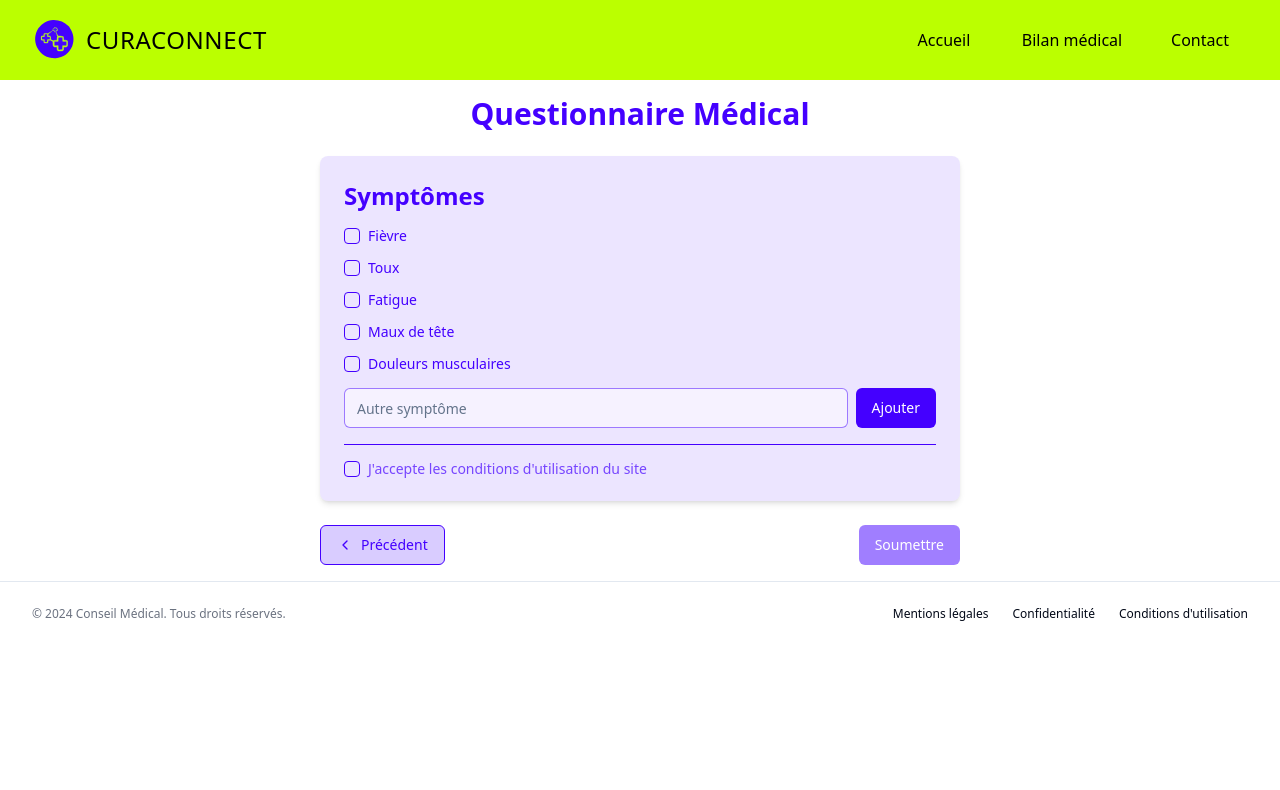
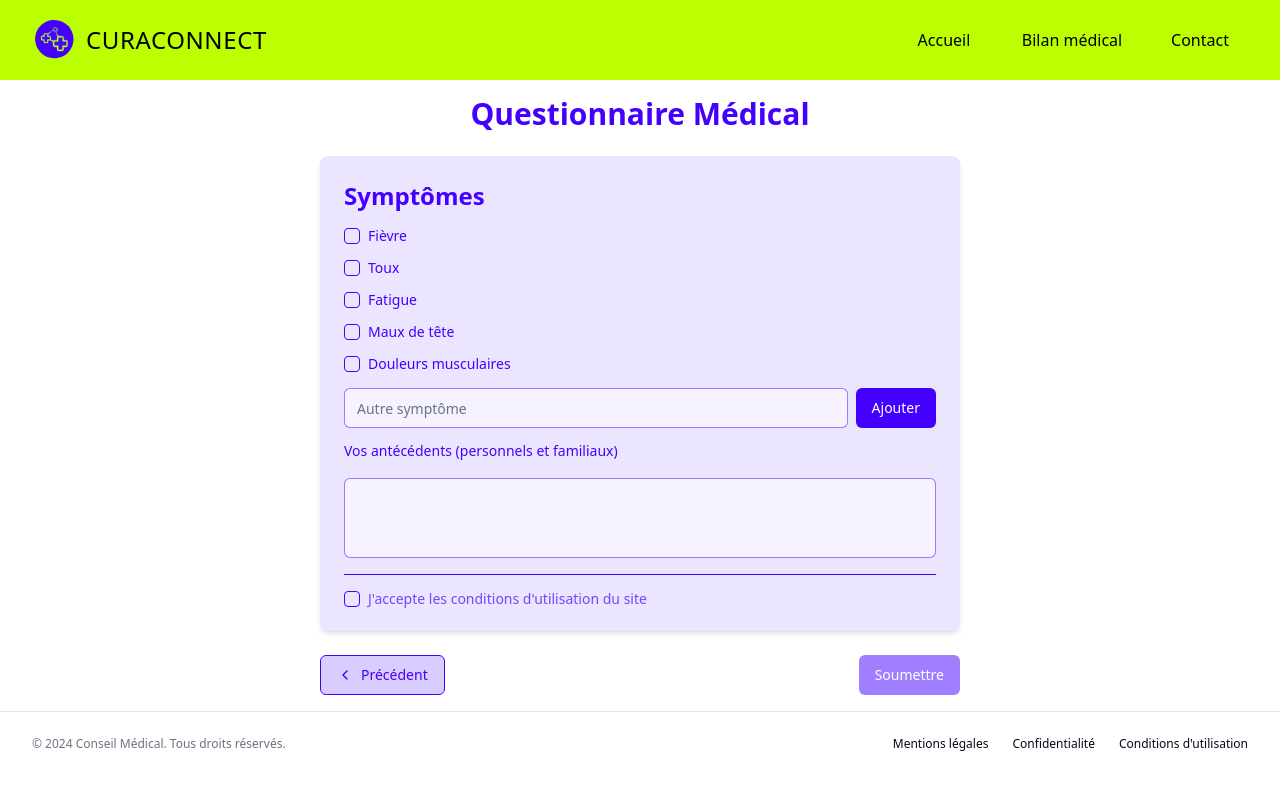
Before and after one commit to SaintenoyTom/Workshop-2024-G22, a Next.js app: page /form in a window 1280 px wide. Both pictures are taken after a click on the button "Suivant". Shown: the top 790 px of the page. Built offline with nearby package versions, Linux system fonts and the light colour scheme.

Commit message:
feat(caseHistory): Added case history input and inserted in prompt

```diff
--- a/app/api/completions/route.ts
+++ b/app/api/completions/route.ts
@@ -23,6 +23,8 @@ export async function POST(request: Request) {
     The patient's height: ${message.height}
 
     The patient's symptoms: ${message.symptoms}
+
+    The patient's case history: ${message.caseHistory}
 
     Please return your advice in the following json format :
 
--- a/app/form/page.tsx
+++ b/app/form/page.tsx
@@ -1,6 +1,6 @@
 "use client";
 
-import { useState, useEffect, ChangeEvent, useRef } from "react";
+import React, { useState, useEffect, ChangeEvent, useRef, FormEvent, ReactEventHandler, SyntheticEvent } from "react";
 import { Button } from "@/components/ui/button";
 import { Input } from "@/components/ui/input";
 import { Checkbox } from "@/components/ui/checkbox";
@@ -25,8 +25,9 @@ export default function MedicalQuestionnaireCarousel() {
     height: "",
     weight: "",
     gender: "",
-    ville: "",
+    city: "",
     symptoms: [] as string[],
+    caseHistory: "",
   });
   const [diagnosis, setDiagnosis] = useState("");
   const [advice, setAdvice] = useState("");
@@ -42,7 +43,12 @@ export default function MedicalQuestionnaireCarousel() {
     "Douleurs musculaires",
   ]);
 
+  useEffect(() => {
+    if (currentSlide === 1 && caseHistoryDiv.current) caseHistoryDiv.current.textContent = formData.caseHistory
+  }, [currentSlide])
+
   const symptomInput = useRef<null | HTMLInputElement>(null);
+  const caseHistoryDiv = useRef<null | HTMLDivElement>(null);
 
   useEffect(() => {
     const savedData = localStorage.getItem("medicalQuestionnaire");
@@ -146,6 +152,7 @@ export default function MedicalQuestionnaireCarousel() {
         <Input
           id="age"
           name="age"
+          type="number"
           value={formData.age}
           onChange={handleInputChange}
           placeholder="Âge"
@@ -176,15 +183,15 @@ export default function MedicalQuestionnaireCarousel() {
         />
       </div>
       <div>
-        <Label htmlFor="weight" className="text-[#4400ff]">
+        <Label htmlFor="city" className="text-[#4400ff]">
           Ville
         </Label>
         <Input
-          id="ville"
-          name="ville"
-          value={formData.ville}
+          id="city"
+          name="city"
+          value={formData.city}
           onChange={handleInputChange}
-          placeholder="Ville"
+          placeholder="ex: Paris"
         />
       </div>
       <div>
@@ -261,6 +268,18 @@ export default function MedicalQuestionnaireCarousel() {
           Ajouter
         </Button>
       </div>
+      <div className="flex flex-col space-y-5">
+        <Label htmlFor="caseHistory" className="text-[#4400ff]">
+          Vos antécédents (personnels et familiaux)
+        </Label>
+        <div
+          id="caseHistory"
+          className="bg-white/50 border border-[#4400ff]/50 focus:border-[#4400ff] min-h-20 p-2 text-sm rounded-md"
+          contentEditable={true}
+          ref={caseHistoryDiv}
+          onInput={(event: FormEvent<HTMLDivElement>) => setFormData((prev) => ({ ...prev, caseHistory: (event.target as HTMLDivElement).textContent || "" }))}
+        ></div>
+      </div>
       <hr className="h-px my-8 bg-[#4400ff] border-0 dark:bg-[#4400ff]" />
       <div className="flex items-center space-x-2">
         <Checkbox
@@ -336,7 +355,7 @@ export default function MedicalQuestionnaireCarousel() {
                   <a
                     href={`https://www.doctolib.fr/${normalizeString(
                       rec
-                    )}/${normalizeString(formData.ville)}`}
+                    )}/${normalizeString(formData.city)}`}
                     target="_blank"
                     rel="noopener noreferrer"
                     className="text-[#4400ff] hover:text-[#4400ff] underline font-medium hover:font-bold px-4 leading-[1.2] tracking-wide hover:tracking-normal transition-all duration-200"
--- a/app/globals.css
+++ b/app/globals.css
@@ -102,3 +102,35 @@
     transform: rotate(360deg);
   }
 }
+
+.grow-wrap {
+  /* easy way to plop the elements on top of each other and have them both sized based on the tallest one's height */
+  display: grid;
+}
+.grow-wrap::after {
+  /* Note the weird space! Needed to preventy jumpy behavior */
+  content: attr(data-replicated-value) " ";
+
+  /* This is how textarea text behaves */
+  white-space: pre-wrap;
+
+  /* Hidden from view, clicks, and screen readers */
+  visibility: hidden;
+}
+.grow-wrap > textarea {
+  /* You could leave this, but after a user resizes, then it ruins the auto sizing */
+  resize: none;
+
+  /* Firefox shows scrollbar on growth, you can hide like this. */
+  overflow: hidden;
+}
+.grow-wrap > textarea,
+.grow-wrap::after {
+  /* Identical styling required!! */
+  border: 1px solid black;
+  padding: 0.5rem;
+  font: inherit;
+
+  /* Place on top of each other */
+  grid-area: 1 / 1 / 2 / 2;
+}
```
